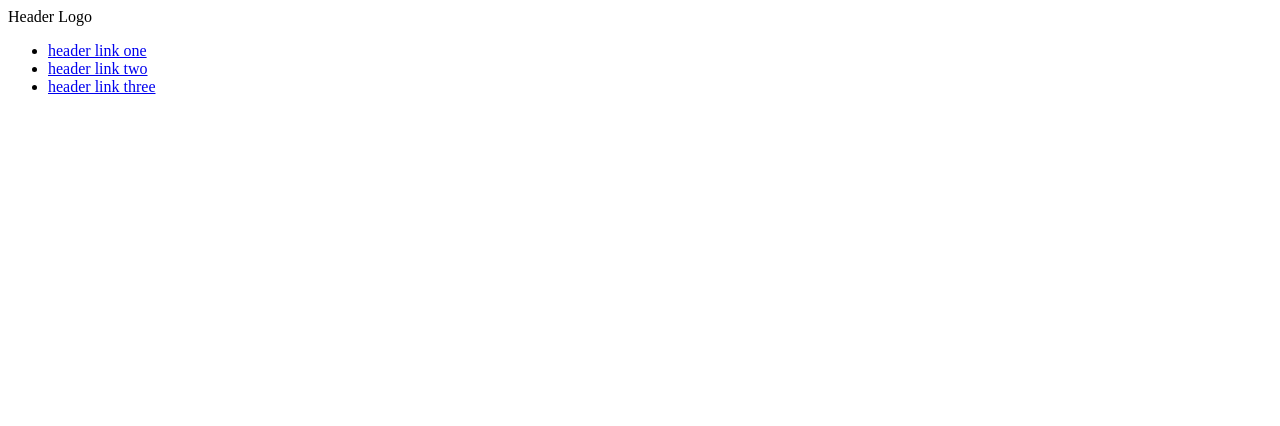
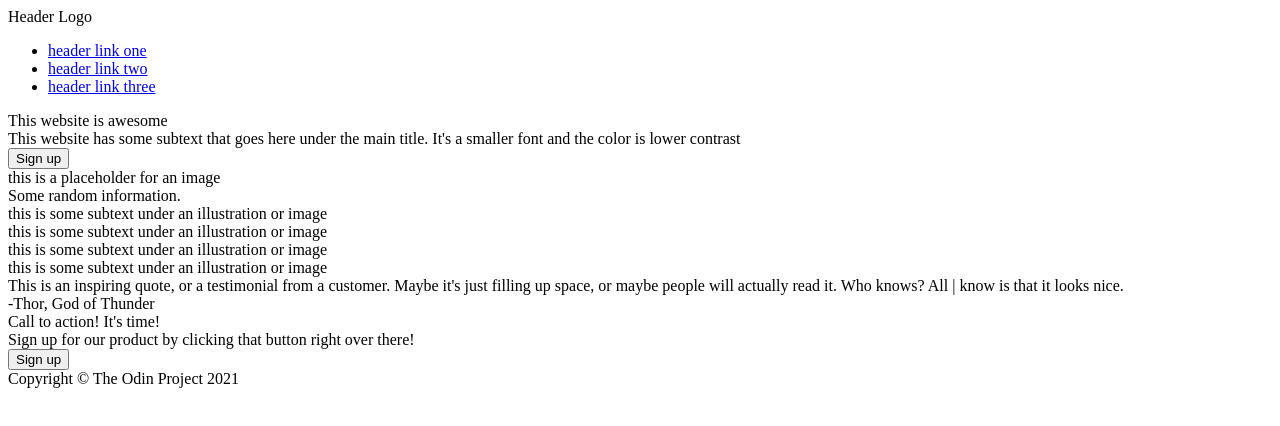
Before and after one commit to apurvrdx1/OdinProj-LandingPage, a plain HTML site: page index.html in a window 1280 px wide. Drawn offline with Linux system fonts and the light colour scheme.

Commit message:
Add all content req to index.html

```diff
--- a/index.html
+++ b/index.html
@@ -20,25 +20,72 @@
             </div>
         </header>
         <div class="hero-content">
-            <div class="hero-text">
-
+            <div class="hero-left">
+                <div class="hero-header">This website is awesome</div>
+                <div class="hero-text">This website has some subtext that goes here under the
+                    main title. It's a smaller font and the color is lower
+                    contrast
+                </div>
+                <button class="primary">Sign up</button>
             </div>
             <div class="hero-img">
-
+                this is a placeholder for an image
             </div>
         </div>
     </div>
     <div class="info">
-
+        <div class="info-text">Some random information.</div>
+        <div class="info-block-group">
+            <div class="info-block">
+                <div class="info-illustration"></div>
+                <div class="info-subtext">this is some subtext
+                    under an illustration
+                    or image</div>
+            </div>
+            <div class="info-block">
+                <div class="info-illustration"></div>
+                <div class="info-subtext">this is some subtext
+                    under an illustration
+                    or image</div>
+            </div>
+            <div class="info-block">
+                <div class="info-illustration"></div>
+                <div class="info-subtext">this is some subtext
+                    under an illustration
+                    or image</div>
+            </div>
+            <div class="info-block">
+                <div class="info-illustration"></div>
+                <div class="info-subtext">this is some subtext
+                    under an illustration
+                    or image</div>
+            </div>
+        </div>
     </div>
     <div class="quote">
+        <div class="quote-text">This is an inspiring quote, or a testimonial from a
+            customer. Maybe it's just filling up space, or maybe
+            people will actually read it. Who knows? All | know
+            is that it looks nice.
+        </div>
+        <div class="quote-source">-Thor, God of Thunder</div>
 
     </div>
     <div class="cta-section">
-
+        <div class="cta-container">
+            <div class="cta-text-wrapper">
+                <div class="cta-text">
+                    Call to action! It's time!
+                </div>
+                <div class="cta-subtext">
+                    Sign up for our product by clicking that button right over there!
+                </div>
+            </div>
+            <button class="secondary">Sign up</button>
+        </div>
     </div>
     <footer>
-
+        Copyright © The Odin Project 2021
     </footer>
 </body>
 </html>
```
